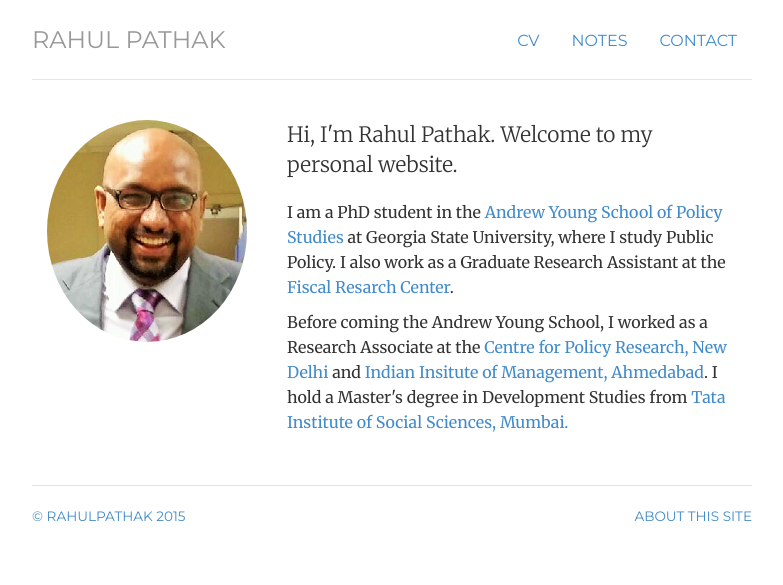
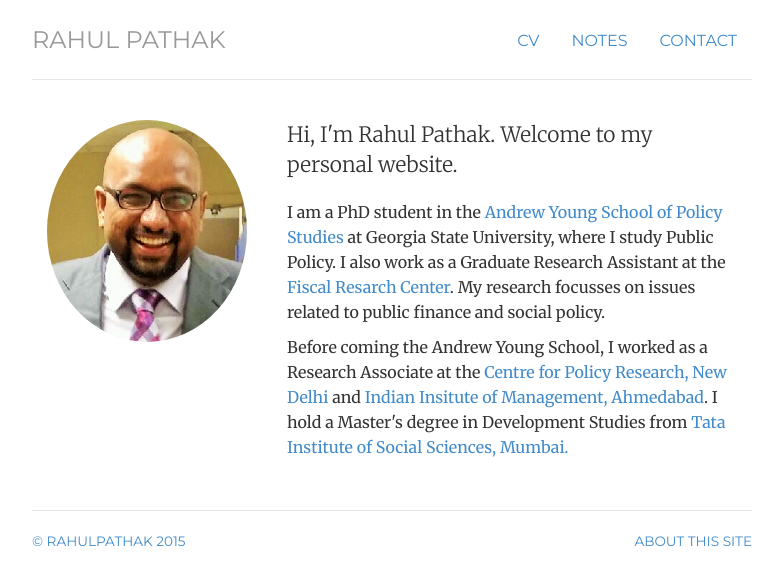
Before and after one commit to pathak-rahul/pathak-rahul.github.io, a Jekyll site: the page built from index.html, in a window 1280 px wide. Shown: the top 585 px of the page, without its empty margins (248-1031 px from the left). Built offline with Jekyll 4.4.1, drawn with Linux system fonts in a browser that asks for light colours.

Commit message:
Update index.html

```diff
--- a/index.html
+++ b/index.html
@@ -14,7 +14,7 @@
 	</div>
 	<div itemscope itemtype="http://data-vocabulary.org/Person" class="col-sm-8">
 	<p class="lead">Hi, I'm <span itemprop="name">Rahul Pathak.</span> Welcome to my personal website.</p>
-	<p>I am a PhD student in the <a href="http://aysps.gsu.edu/"> Andrew Young School of Policy Studies</a> at Georgia State University, where I study Public Policy. I also work as a Graduate Research Assistant at the <a href="http://frc.gsu.edu/">Fiscal Resarch Center</a></span>.</p>
+	<p>I am a PhD student in the <a href="http://aysps.gsu.edu/"> Andrew Young School of Policy Studies</a> at Georgia State University, where I study Public Policy. I also work as a Graduate Research Assistant at the <a href="http://frc.gsu.edu/">Fiscal Resarch Center</a></span>. My research focusses on issues related to public finance and social policy.</p>
 
 	<p> Before coming the Andrew Young School, I worked as a Research Associate at the <a href="http://www.cprindia.org/">Centre for Policy Research, New Delhi</a> and <a href="http://www.iimahd.ernet.in/">Indian Insitute of Management, Ahmedabad</a>. I hold a Master's degree in Development Studies from <a href="http://tiss.edu/">Tata Institute of Social Sciences, Mumbai.</p>
 	</div>
```
